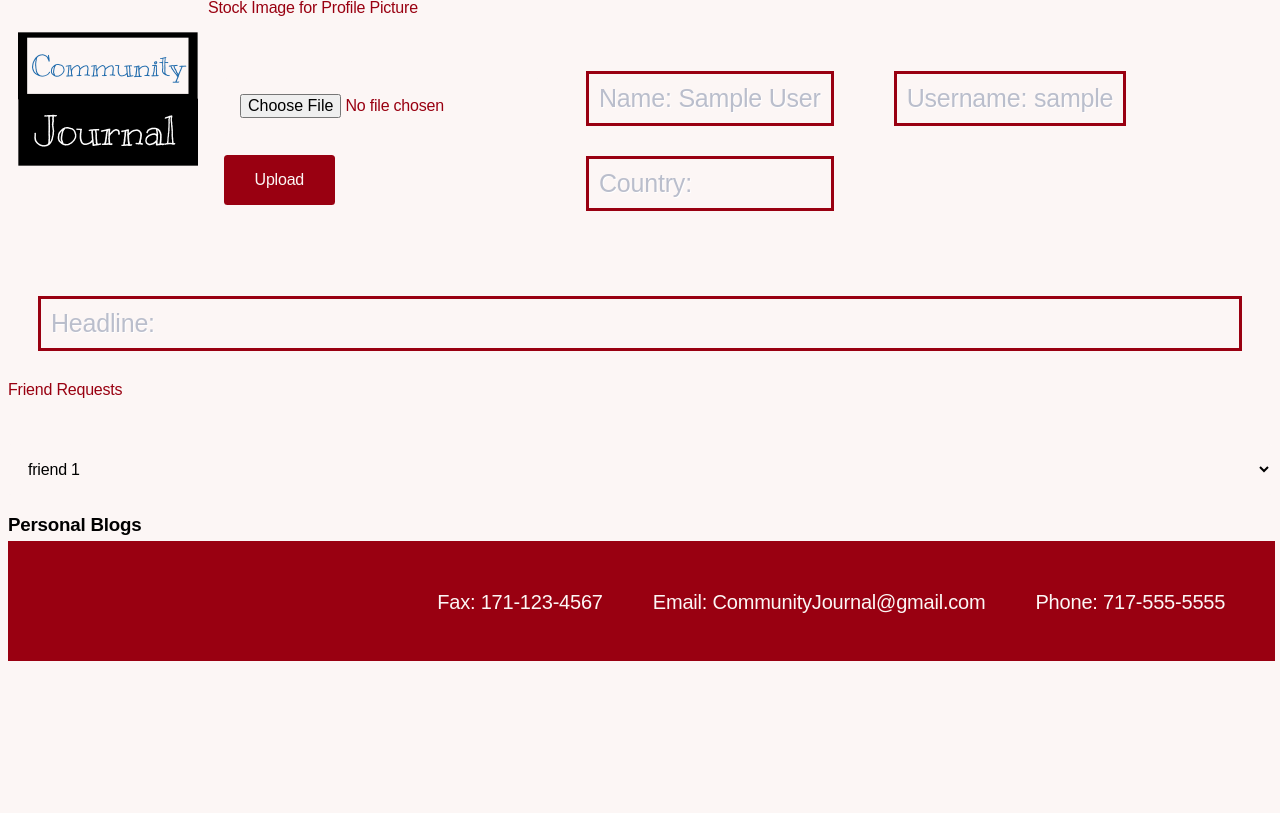
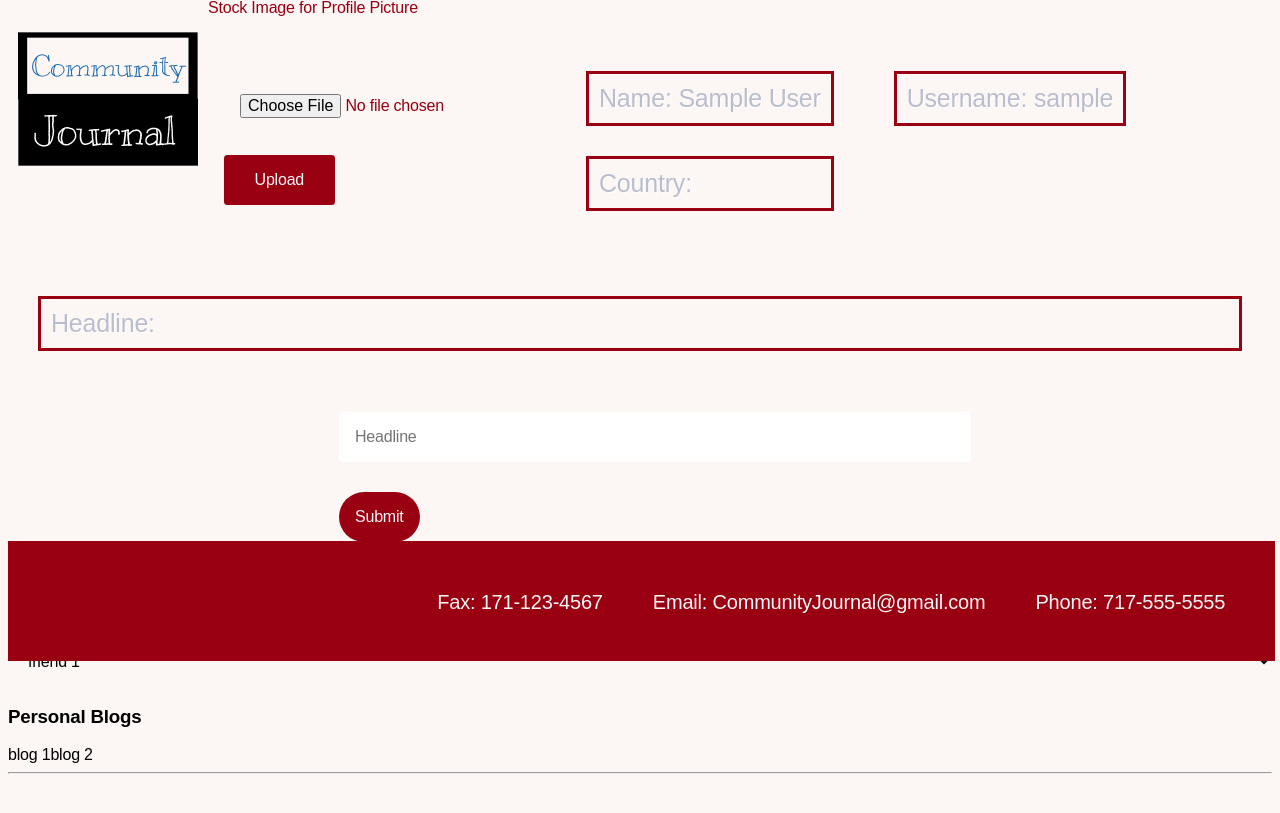
Before and after one commit to briangx92/Community-Journal, a PHP site: page /Community-Journal/profiles/profile.php in a window 1280 px wide. Shown: the part 139-952 px from the top of the page. Before the commit the page ends 800 px from the top, so only its background shows below. Run offline with PHP 8.4, Linux system fonts and the light colour scheme; the visitor is signed in with stand-in values (Sample User, id 1); style sheets or scripts are compiled from the project's sources.

Commit message:
Fixed the headline on profile page

```diff
--- a/profiles/profile.php
+++ b/profiles/profile.php
@@ -19,6 +19,11 @@
         }
     }
 
+    if (isset($_POST['submit9'])) {
+        $headline_set = $_POST['headline_set'];
+        $headline = "UPDATE users SET headline = '$headline_set' WHERE username= '" . $_SESSION['user_name'] . "'";
+        $results = mysqli_query($conn, $headline);
+    }
 
 ?>
 
@@ -138,6 +143,11 @@
             }
 
             ?>
+            <form method="post">
+                <input class ='search-nav' type="text" name="headline_set" placeholder="Headline">
+                <button type="submit" class="search-nav searchbtn" name = "submit9">Submit</button>
+            </form>
+
         </article>
         <article>
             <label for="friendrequests">Friend Requests</label>
```
